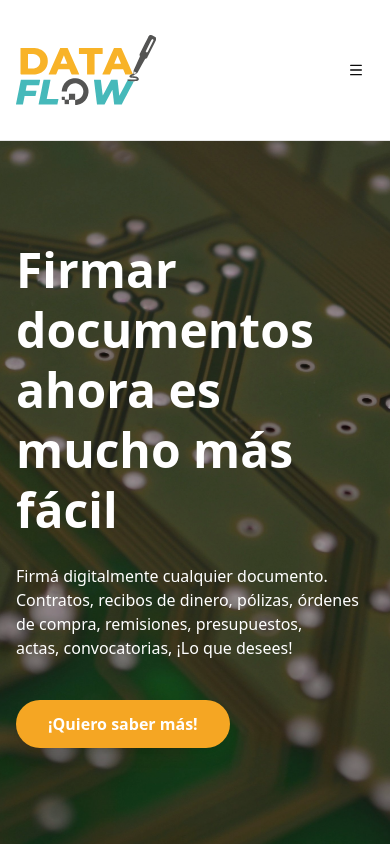
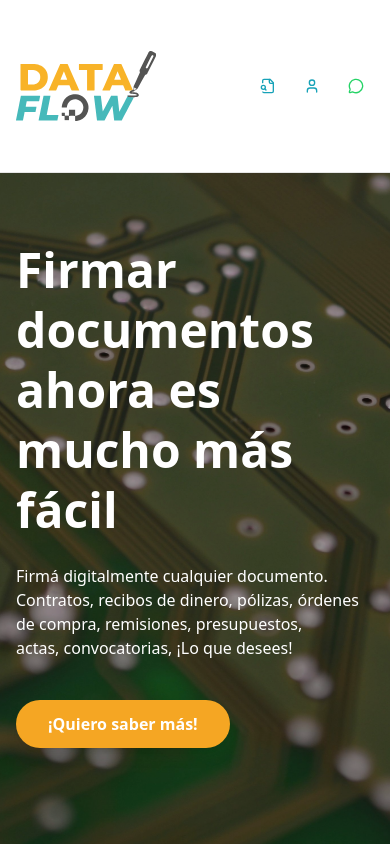
Before and after one commit to MiloGodoy/dataflow, a Next.js app: page / in a window 390 px wide. Shown: the top 844 px of the page. Built offline with nearby package versions, Linux system fonts and the light colour scheme.

Commit message:
se ajusta íconos del header

```diff
--- a/src/components/Header.tsx
+++ b/src/components/Header.tsx
@@ -1,30 +1,21 @@
 "use client"
-
-import { useState } from "react"
 import Link from "next/link"
 import { Button } from "@/components/ui/button"
-import { MessageCircle, Menu } from "lucide-react"
-import { Sheet, SheetContent, SheetHeader, SheetTitle, SheetTrigger } from "@/components/ui/Sheet"
-
+import { MessageCircle, FileSearch, User } from "lucide-react"
 
 export function Header() {
-  const [isOpen, setIsOpen] = useState(false)
-
-  const handleClick = () => {
-    window.location.href = loginUrl
-  }
-
   const loginUrl =
     "https://cliente.pid.code100.com.py/Account/Login?ReturnUrl=%2Fconnect%2Fauthorize%2Fcallback%3Fresponse_type%3Did_token%2520token%26client_id%3Dsigner%26state%3D3jQMUoZvBiwI4RWCQBWE09UhEff7TPCPs6pLgCOX;eyJyZXR1cm5VcmwiOm51bGx9%26redirect_uri%3Dhttps%253A%252F%252Fdataflow.code100.com.py%26scope%3Dopenid%2520profile%2520cpf%2520signer-api%26nonce%3D3jQMUoZvBiwI4RWCQBWE09UhEff7TPCPs6pLgCOX%26culture%3Des"
 
   return (
     <header className="fixed top-0 left-0 right-0 z-50 bg-white border-b border-border">
-      <div className="container mx-auto px-4  flex items-center justify-between">
+      <div className="container mx-auto px-4 py-4 flex items-center justify-between">
         {/* Logo */}
         <Link href="/" className="flex items-center gap-1">
           <img src='/dataflow-logo.svg' alt="DataFlow Logo" className="h-35 w-35"/>
         </Link>
 
+        {/* Desktop navigation */}
         <div className="hidden md:flex items-center gap-3">
           <Button
             variant="outline"
@@ -36,12 +27,11 @@ export function Header() {
 
           <Button
             className="bg-[#17A2B8] hover:bg-[#138496] text-white"
-            onClick={handleClick}
+            onClick={() => window.open(loginUrl, "_blank")}
           >
             LOGIN
           </Button>
 
-          <div className="pl-10">
           <Button
             variant="outline"
             className="border-[#25D366] text-[#25D366] hover:bg-[#25D366] hover:text-white bg-transparent flex items-center gap-2"
@@ -55,58 +45,44 @@ export function Header() {
             <MessageCircle className="h-5 w-5" />
             <span>Comunicate con nosotros</span>
           </Button>
-          </div>
+
+
         </div>
 
-        <Sheet open={isOpen} onOpenChange={setIsOpen}>
-          <SheetTrigger asChild className="md:hidden">
-            <Button variant="ghost" size="icon">
-              <Menu className="h-6 w-6" />
-            </Button>
-          </SheetTrigger>
-          <SheetContent side="right" className="w-[300px]">
-            <SheetHeader>
-              <SheetTitle className="text-left">Menú</SheetTitle>
-            </SheetHeader>
-            <div className="flex flex-col gap-4 mt-6">
+        {/* Mobile navigation */}
+        <div className="flex md:hidden items-center gap-2">
           <Button
-                variant="outline"
-                className="border-[#17A2B8] text-[#17A2B8] hover:bg-[#17A2B8] hover:text-white bg-transparent w-full justify-start"
-                onClick={() => {
-                  window.open("https://dataflow.code100.com.py/validate", "_blank")
-                  setIsOpen(false)
-                }}
+            variant="ghost"
+            size="icon"
+            className="text-[#17A2B8] hover:bg-[#17A2B8] hover:text-white"
+            onClick={() => window.open("https://dataflow.code100.com.py/validate", "_blank")}
           >
-                Validar Documento
+            <FileSearch className="h-5 w-5" />
           </Button>
 
           <Button
-                variant="outline"
-                className="border-[#25D366] text-[#25D366] hover:bg-[#25D366] hover:text-white bg-transparent w-full justify-start gap-2"
-                onClick={() => {
+            variant="ghost"
+            size="icon"
+            className="text-[#17A2B8] hover:bg-[#17A2B8] hover:text-white"
+            onClick={() => window.open(loginUrl, "_blank")}
+          >
+            <User className="h-5 w-5" />
+          </Button>
+
+          <Button
+            variant="ghost"
+            size="icon"
+            className="text-[#25D366] hover:bg-[#25D366] hover:text-white"
+            onClick={() =>
               window.open(
                 "https://wa.me/595992460600?text=Hola,%20me%20gustaría%20obtener%20más%20información",
                 "_blank",
               )
-                  setIsOpen(false)
-                }}
+            }
           >
             <MessageCircle className="h-5 w-5" />
-                Comunicate con nosotros
-              </Button>
-
-              <Button
-                className="bg-[#17A2B8] hover:bg-[#138496] text-white w-full"
-                onClick={() => {
-                  handleClick()
-                  setIsOpen(false)
-                }}
-              >
-                LOGIN
           </Button>
         </div>
-          </SheetContent>
-        </Sheet>
       </div>
     </header>
   )
```
Lines whose indentation alone changed are shown as unchanged.
